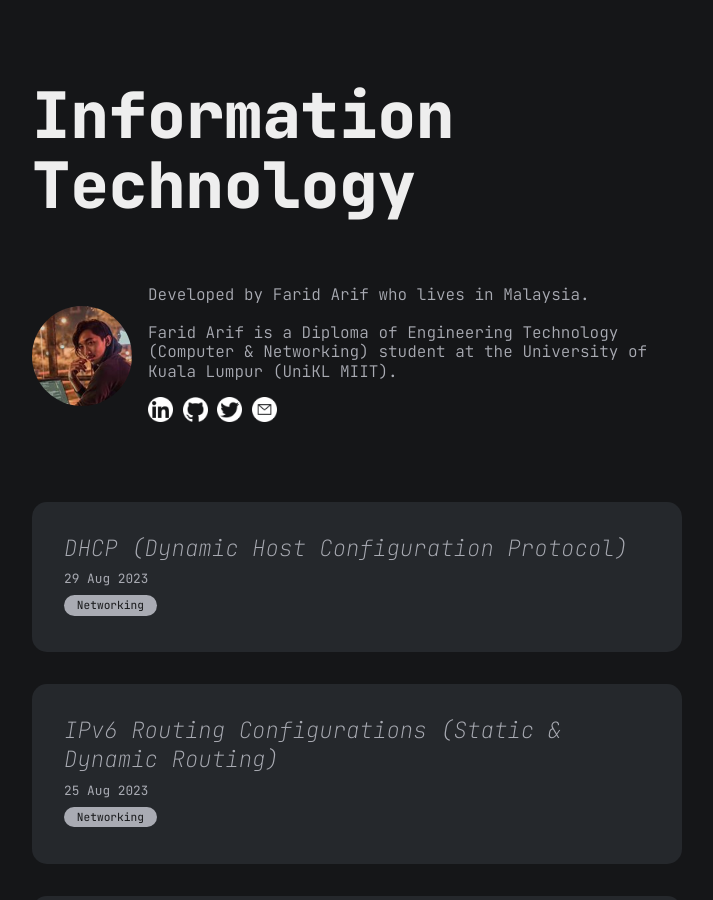
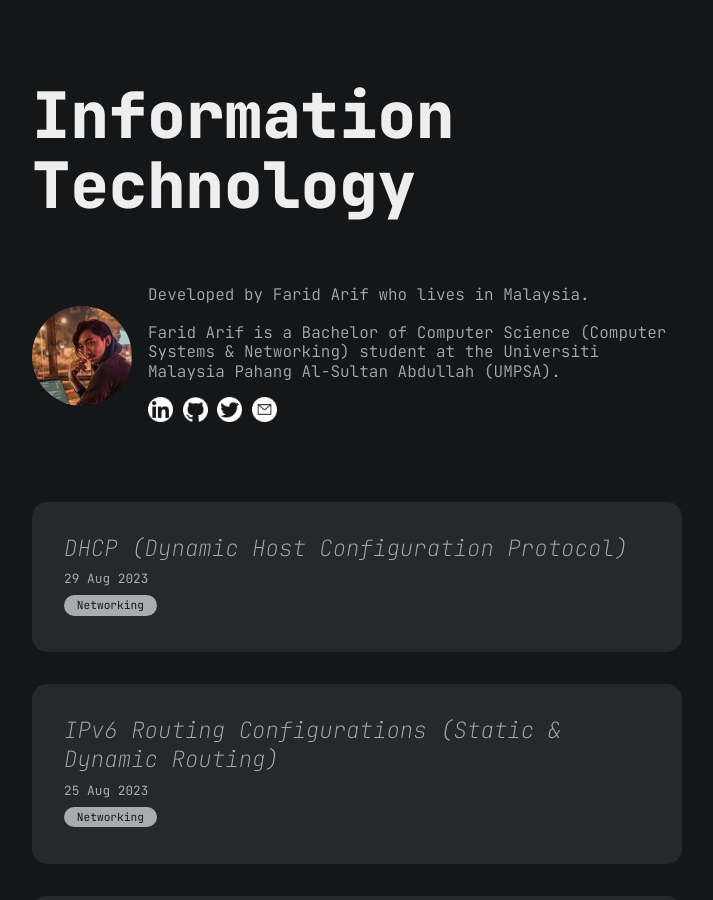
Before and after one commit to faridarif/faridarif.github.io, a Jekyll site: the page built from index.md, in a window 1280 px wide and 900 px high. Shown: the whole window, without its empty margins (283-996 px from the left). Built offline with Jekyll 4.4.1, drawn with Linux system fonts in a browser that asks for light colours.

Commit message:
Update author.yml

```diff
--- a/_data/author.yml
+++ b/_data/author.yml
@@ -6,7 +6,7 @@ description: "
   </p>
   <br>
   <p>
-    Farid Arif is a Diploma of Engineering Technology (Computer & Networking) student at the University of Kuala Lumpur (UniKL MIIT).
+    Farid Arif is a Bachelor of Computer Science (Computer Systems & Networking) student at the Universiti Malaysia Pahang Al-Sultan Abdullah (UMPSA).
   </p>
 "
 email: faridarifmy@gmail.com
```
